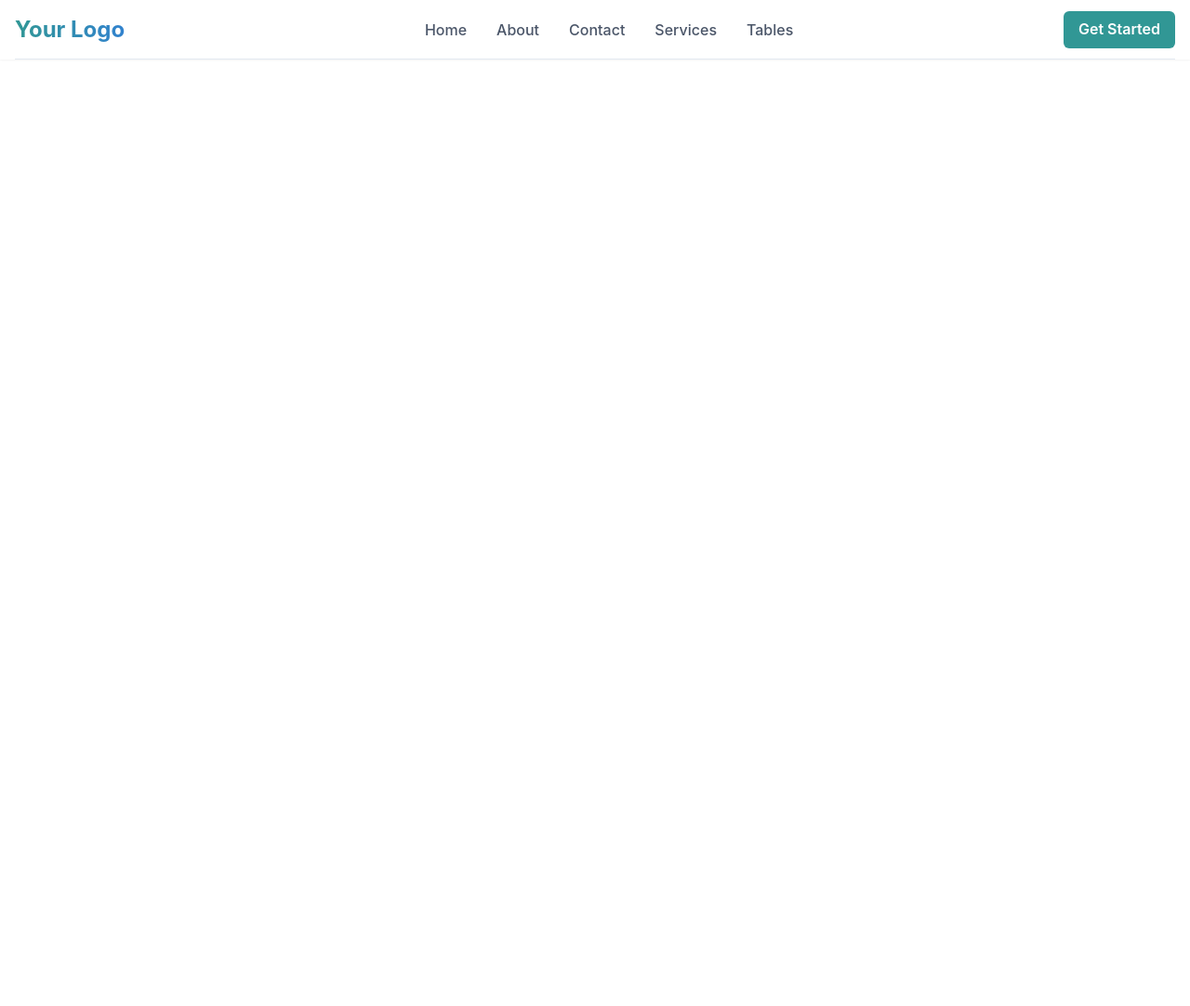
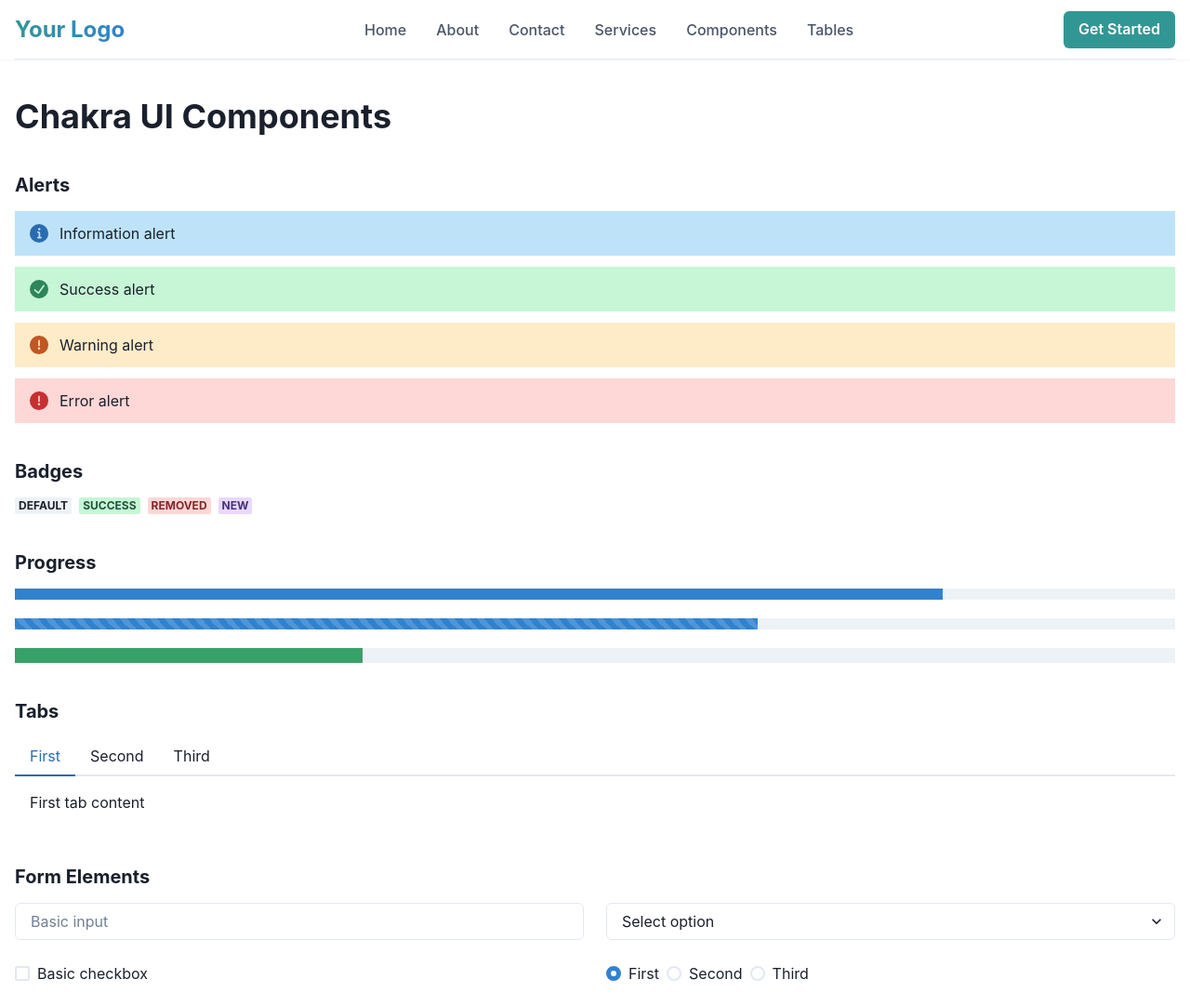
Before and after one commit to bhoomikamehtastartbit/reactchakraui, a React (Create React App) app: page /components in a window 1280 px wide. Shown: the top 1082 px of the page at 93% size. Before the commit the page ends 800 px from the top, so only its background shows below. Built offline with nearby package versions, Linux system fonts and the light colour scheme.

Commit message:
new component added

```diff
--- a/src/App.js
+++ b/src/App.js
@@ -8,6 +8,7 @@ import About from './pages/About';
 import Contact from './pages/Contact';
 import Tables from './pages/Tables';
 import Services from './pages/Services';  // Add this import
+import Components from './pages/Components';
 
 function App() {
   return (
@@ -22,6 +23,8 @@ function App() {
             <Route path="/contact" element={<Contact />} />
             <Route path="/tables" element={<Tables />} />
             <Route path="/services" element={<Services />} />
+            // In your Routes:
+            <Route path="/components" element={<Components />} />
           </Routes>
         </Box>
       </Router>
--- a/src/components/Navbar.js
+++ b/src/components/Navbar.js
@@ -115,6 +115,20 @@ function Navbar() {
             </Link>
             <Link
               as={RouterLink}
+              to="/components"
+              fontSize="md"
+              fontWeight="medium"
+              color={useColorModeValue('gray.600', 'gray.200')}
+              _hover={{
+                color: 'teal.500',
+                transform: 'translateY(-2px)',
+                transition: 'all 0.3s ease'
+              }}
+            >
+              Components
+            </Link>
+            <Link
+              as={RouterLink}
               to="/tables"
               fontSize="md"
               fontWeight="medium"
--- /dev/null
+++ b/src/pages/Components.js
@@ -0,0 +1,173 @@
+import {
+  Box,
+  Container,
+  Heading,
+  Text,
+  Button,
+  Stack,
+  SimpleGrid,
+  Alert,
+  AlertIcon,
+  Badge,
+  Progress,
+  Tabs,
+  TabList,
+  TabPanels,
+  Tab,
+  TabPanel,
+  Input,
+  Select,
+  Checkbox,
+  Radio,
+  RadioGroup,
+  Switch,
+  Slider,
+  SliderTrack,
+  SliderFilledTrack,
+  SliderThumb,
+  Tooltip,
+  Avatar,
+  AvatarGroup,
+  Spinner,
+  Skeleton,
+  useToast
+} from '@chakra-ui/react';
+
+function Components() {
+  const toast = useToast();
+
+  return (
+    <Container maxW="container.xl" py={10}>
+      <Stack spacing={10}>
+        <Heading>Chakra UI Components</Heading>
+
+        {/* Alerts Section */}
+        <Box>
+          <Heading size="md" mb={4}>Alerts</Heading>
+          <Stack spacing={3}>
+            <Alert status="info"><AlertIcon />Information alert</Alert>
+            <Alert status="success"><AlertIcon />Success alert</Alert>
+            <Alert status="warning"><AlertIcon />Warning alert</Alert>
+            <Alert status="error"><AlertIcon />Error alert</Alert>
+          </Stack>
+        </Box>
+
+        {/* Badges Section */}
+        <Box>
+          <Heading size="md" mb={4}>Badges</Heading>
+          <Stack direction="row" spacing={2}>
+            <Badge>Default</Badge>
+            <Badge colorScheme="green">Success</Badge>
+            <Badge colorScheme="red">Removed</Badge>
+            <Badge colorScheme="purple">New</Badge>
+          </Stack>
+        </Box>
+
+        {/* Progress Section */}
+        <Box>
+          <Heading size="md" mb={4}>Progress</Heading>
+          <Stack spacing={5}>
+            <Progress value={80} />
+            <Progress hasStripe value={64} />
+            <Progress colorScheme="green" size="lg" value={30} />
+          </Stack>
+        </Box>
+
+        {/* Tabs Section */}
+        <Box>
+          <Heading size="md" mb={4}>Tabs</Heading>
+          <Tabs>
+            <TabList>
+              <Tab>First</Tab>
+              <Tab>Second</Tab>
+              <Tab>Third</Tab>
+            </TabList>
+            <TabPanels>
+              <TabPanel>First tab content</TabPanel>
+              <TabPanel>Second tab content</TabPanel>
+              <TabPanel>Third tab content</TabPanel>
+            </TabPanels>
+          </Tabs>
+        </Box>
+
+        {/* Form Elements */}
+        <Box>
+          <Heading size="md" mb={4}>Form Elements</Heading>
+          <SimpleGrid columns={{ base: 1, md: 2 }} spacing={6}>
+            <Input placeholder="Basic input" />
+            <Select placeholder="Select option">
+              <option value="option1">Option 1</option>
+              <option value="option2">Option 2</option>
+              <option value="option3">Option 3</option>
+            </Select>
+            <Checkbox>Basic checkbox</Checkbox>
+            <RadioGroup defaultValue="1">
+              <Stack direction="row">
+                <Radio value="1">First</Radio>
+                <Radio value="2">Second</Radio>
+                <Radio value="3">Third</Radio>
+              </Stack>
+            </RadioGroup>
+            <Switch />
+            <Box>
+              <Slider defaultValue={30}>
+                <SliderTrack>
+                  <SliderFilledTrack />
+                </SliderTrack>
+                <SliderThumb />
+              </Slider>
+            </Box>
+          </SimpleGrid>
+        </Box>
+
+        {/* Avatar Section */}
+        <Box>
+          <Heading size="md" mb={4}>Avatars</Heading>
+          <Stack direction="row" spacing={4}>
+            <AvatarGroup>
+              <Avatar name="Ryan Florence" />
+              <Avatar name="Segun Adebayo" />
+              <Avatar name="Kent Dodds" />
+              <Avatar name="Prosper Otemuyiwa" />
+              <Avatar name="Christian Nwamba" />
+            </AvatarGroup>
+          </Stack>
+        </Box>
+
+        {/* Loading States */}
+        <Box>
+          <Heading size="md" mb={4}>Loading States</Heading>
+          <Stack spacing={5}>
+            <Spinner />
+            <Stack>
+              <Skeleton height="20px" />
+              <Skeleton height="20px" />
+              <Skeleton height="20px" />
+            </Stack>
+          </Stack>
+        </Box>
+
+        {/* Toast Demo */}
+        <Box>
+          <Heading size="md" mb={4}>Toast</Heading>
+          <Button
+            colorScheme="blue"
+            onClick={() =>
+              toast({
+                title: "Toast notification",
+                description: "This is a toast notification example",
+                status: "success",
+                duration: 3000,
+                isClosable: true,
+              })
+            }
+          >
+            Show Toast
+          </Button>
+        </Box>
+      </Stack>
+    </Container>
+  );
+}
+
+export default Components;
```
